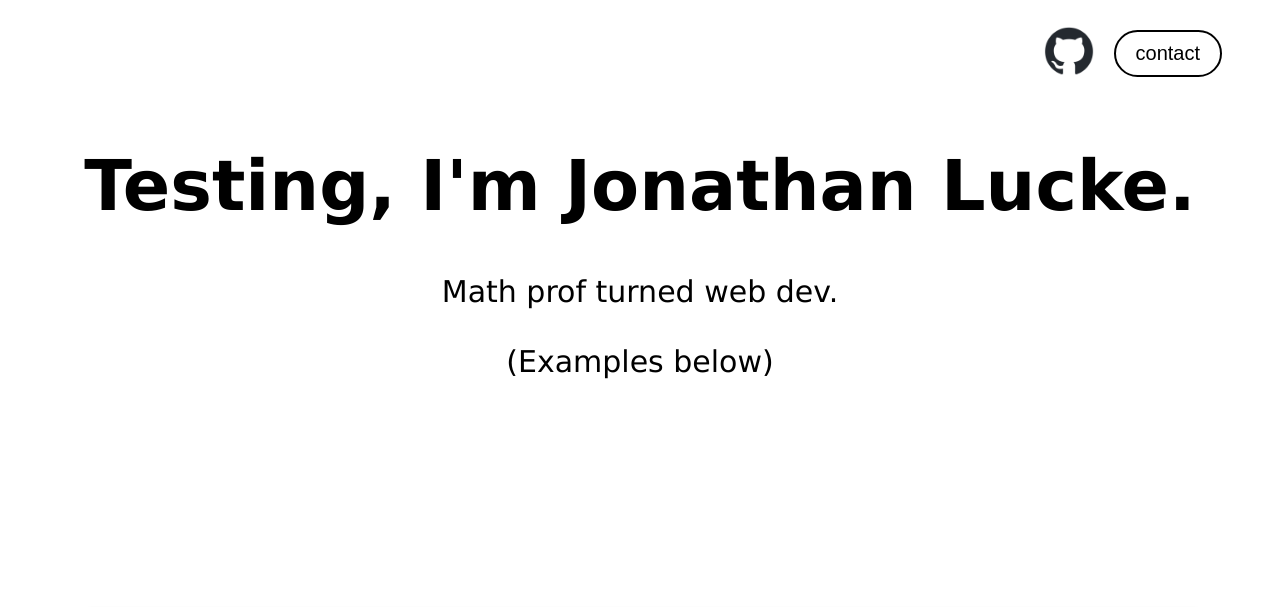
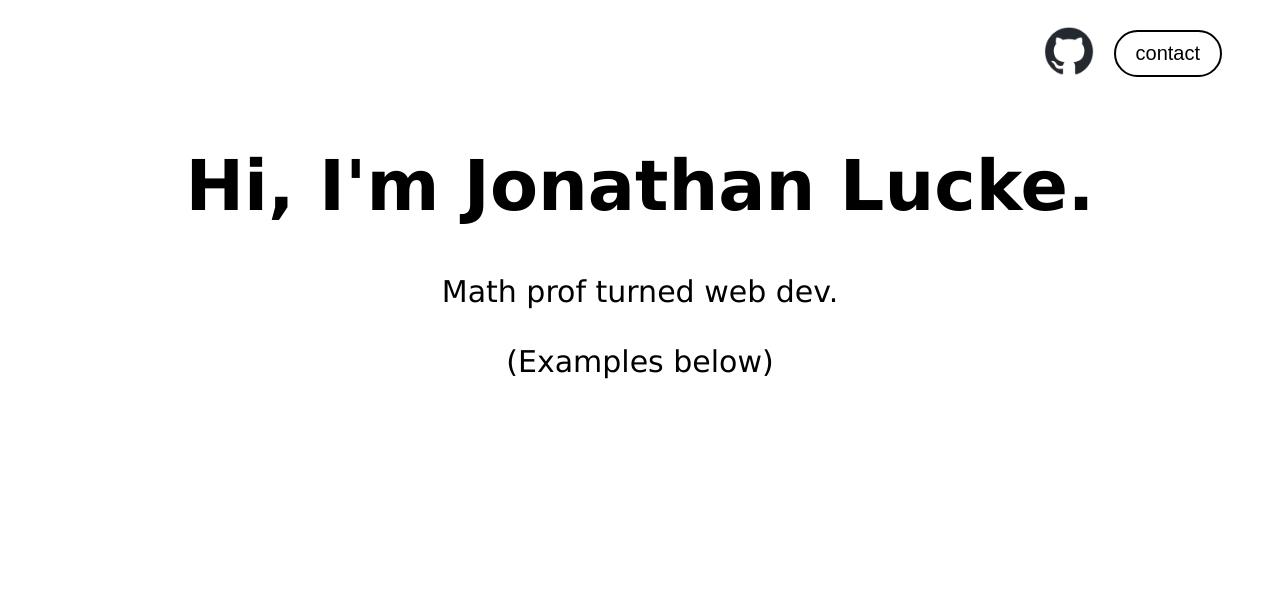
Before and after one commit to j-lucke/portfolio, a plain HTML site: page index.html in a window 1280 px wide. Shown: the top 607 px of the page. Drawn offline with Linux system fonts and the light colour scheme.

Commit message:
still testing hostinger auto deploy

```diff
--- a/index.html
+++ b/index.html
@@ -19,7 +19,7 @@
 
 
     <div id="intro">
-        <h1>Testing, I'm Jonathan Lucke.</h1>
+        <h1>Hi, I'm Jonathan Lucke.</h1>
         <p>Math prof turned web dev.<br><br>(Examples below)</examples></p>
     </div>
 
```
